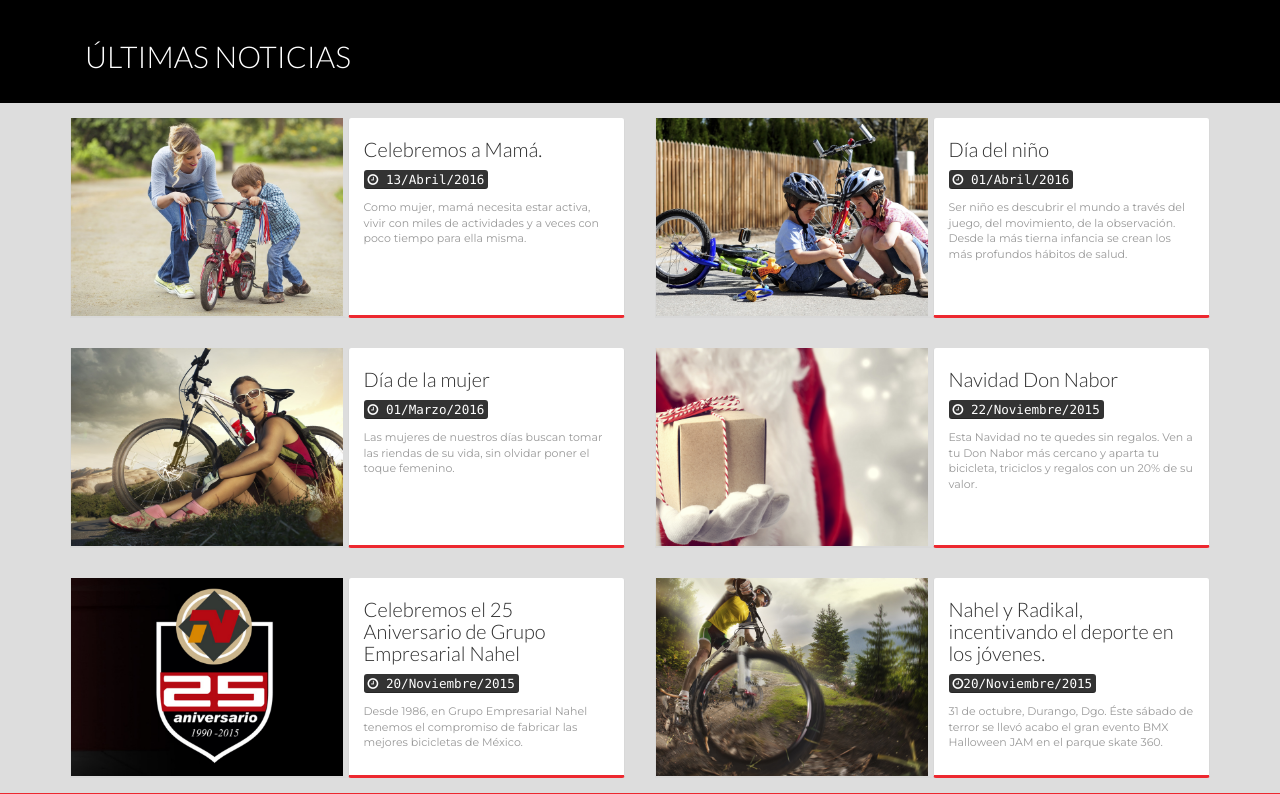
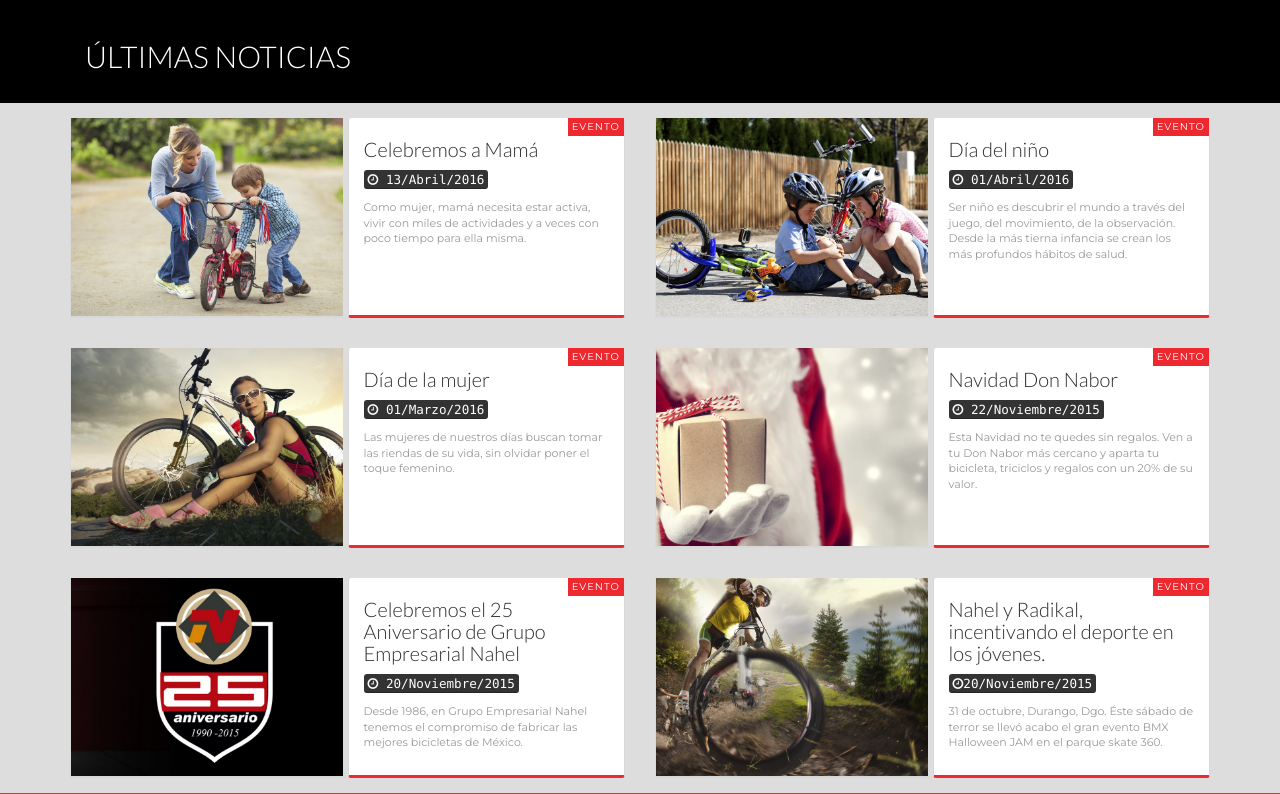
Before and after one commit to THE-SENTRY/Nahel, a PHP site: page /noticias.html in a window 1280 px wide. Shown: the part 96-890 px from the top of the page. Run offline with PHP 8.4, Linux system fonts and the light colour scheme; some libraries are stand-ins or nearby versions.

Commit message:
se crearon tags en la maqueta

```diff
--- a/noticias.html
+++ b/noticias.html
@@ -51,13 +51,16 @@
 			<div class="row">
 				<div class="col-md-12 boxes_primary">
 					<div class="row ">
-						<div class="col-md-6">
+												<div class="col-md-6">
 							<div class="box box_primary">
 								<a class="box-link" href="dia-de-la-madre.html">
 									<div class="row box_primary-content">
 										<div class="col-sm-6 image background-image" style="background-image: url('contenidos/imagenes/dia-de-la-madre.jpg')"></div>
 										<div class="col-sm-6 description">
-											<h1 class="box_primary-title">Celebremos a Mamá.</h1>
+											<div class="tags">
+												<p>evento</p>
+											</div>
+											<h1 class="box_primary-title">Celebremos a Mamá</h1>
 											<p><kbd><i class="fa fa-clock-o"></i> 13/Abril/2016</kbd></p>
 											<p class="box_primary-subtitle">Como mujer, mamá necesita estar activa, vivir con miles de actividades y a veces con poco tiempo para ella misma.</p>
 										</div>
@@ -71,6 +74,9 @@
 									<div class="row box_primary-content">
 										<div class="col-sm-6 image background-image" style="background-image: url('contenidos/imagenes/dia-del-niño.jpg')"></div>
 										<div class="col-sm-6 description">
+											<div class="tags">
+												<p>evento</p>
+											</div>
 											<h1 class="box_primary-title">Día del niño</h1>
 											<p><kbd><i class="fa fa-clock-o"></i> 01/Abril/2016</kbd></p>
 											<p class="box_primary-subtitle">Ser niño es descubrir el mundo a través del juego, del movimiento, de la observación. Desde la más tierna infancia se crean los más profundos hábitos de salud.</p>
@@ -85,6 +91,9 @@
 									<div class="row box_primary-content">
 										<div class="col-sm-6 image background-image" style="background-image: url('contenidos/imagenes/día-de-la-mujer.jpg')"></div>
 										<div class="col-sm-6 description">
+											<div class="tags">
+												<p>evento</p>
+											</div>
 											<h1 class="box_primary-title">Día de la mujer</h1>
 											<p><kbd><i class="fa fa-clock-o"></i> 01/Marzo/2016</kbd></p>
 											<p class="box_primary-subtitle">Las mujeres de nuestros días buscan tomar las riendas de su vida, sin olvidar poner el toque femenino. </p>
@@ -99,6 +108,9 @@
 									<div class="row box_primary-content">
 										<div class="col-sm-6 image background-image" style="background-image: url('contenidos/imagenes/navidad.jpg')"></div>
 										<div class="col-sm-6 description">
+											<div class="tags">
+												<p>evento</p>
+											</div>
 											<h1 class="box_primary-title">Navidad Don Nabor</h1>
 											<p><kbd><i class="fa fa-clock-o"></i> 22/Noviembre/2015</kbd></p>
 											<p class="box_primary-subtitle">Esta Navidad no te quedes sin regalos. Ven a tu Don Nabor más cercano y aparta tu bicicleta, triciclos y regalos con un 20% de su valor.</p>
@@ -113,6 +125,9 @@
 								<div class="row box_primary-content">
 									<div class="col-sm-6 image background-image" style="background-image: url('contenidos/imagenes/25-aniversario.jpg')"></div>
 									<div class="col-sm-6 description">
+										<div class="tags">
+											<p>evento</p>
+										</div>
 										<h1 class="box_primary-title">Celebremos el 25 Aniversario de Grupo Empresarial Nahel</h1>
 										<p><kbd><i class="fa fa-clock-o"></i> 20/Noviembre/2015</kbd></p>
 										<p class="box_primary-subtitle">Desde 1986, en Grupo Empresarial Nahel tenemos el compromiso de fabricar las mejores bicicletas de México. </p>
@@ -127,6 +142,9 @@
 								<div class="row box_primary-content">
 									<div class="col-sm-6 image background-image" style="background-image: url('contenidos/imagenes/incentivos.jpg')"></div>
 									<div class="col-sm-6 description">
+										<div class="tags">
+											<p>evento</p>
+										</div>
 										<h1 class="box_primary-title">Nahel y Radikal, incentivando el deporte en los jóvenes.</h1>
 										<p><kbd><i class="fa fa-clock-o"></i>20/Noviembre/2015</kbd></p>
 										<p class="box_primary-subtitle">31 de octubre, Durango, Dgo. Éste sábado de terror se llevó acabo el gran evento BMX Halloween JAM en el parque skate 360.</p>
--- a/resources/assets/sass/molecules/_blocks.scss
+++ b/resources/assets/sass/molecules/_blocks.scss
@@ -123,6 +123,21 @@
 				border-color: #d8d8d8;
 				border-sizing: border-box;
 				border-bottom: 3px solid $secundary-color;
+				.tags {
+					position: absolute;
+					top: 0px;
+					right: 0px;
+					padding: 2px 4px;
+					background: $secundary-color;
+					p {
+						font-size: 10px;
+						color: white;
+						margin: 0px;
+						text-transform: uppercase;
+						letter-spacing: 1px;
+						font-weight: 200;
+					}
+				}
 				h1 {
 					@media screen and (max-width: $screen-md-min) {
 						padding-top: 5px;
```
Also changed, not shown: index.html (+18 -0 lines), public/css/app.css, 2 other files.
